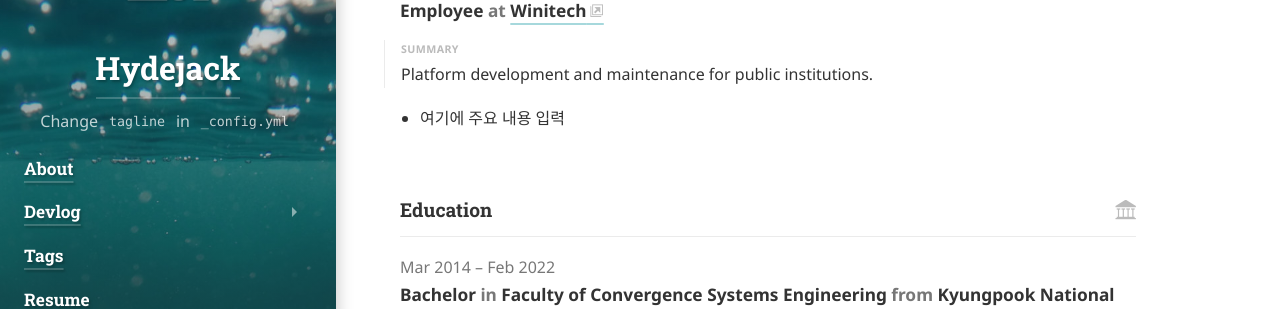
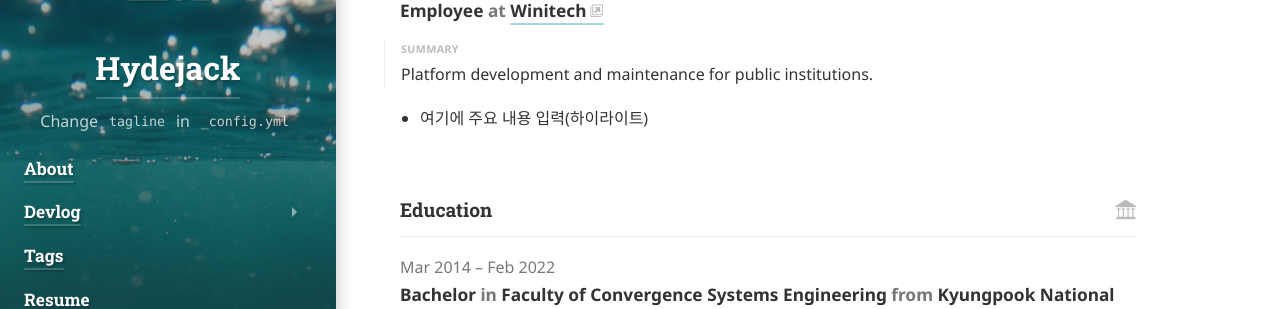
Before and after one commit to jwpark0625/jwpark0625.github.io, a Jekyll site: the page built from resume.md, in a window 1280 px wide and 900 px high, scrolled down 596 px. Shown: the part 153-462 px from the top of the window. Built offline with Jekyll 4.4.1, drawn with Linux system fonts in a browser that asks for light colours; cached includes are drawn as plain includes; nearby versions of some CDN libraries; some web fonts are replaced; library files that are not in the unit come from our copies.

Commit message:
하이라이트 업데이트

```diff
--- a/_data/resume.yml
+++ b/_data/resume.yml
@@ -33,7 +33,7 @@ work:
     summary: >
       Platform development and maintenance for public institutions.
     highlights:
-     - 여기에 주요 내용 입력
+     - 여기에 주요 내용 입력(하이라이트)
 
 # volunteer:
 #   - organization: "CoderDojo"
```
